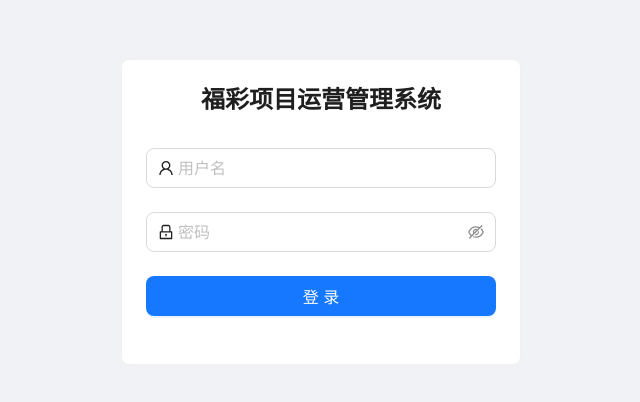
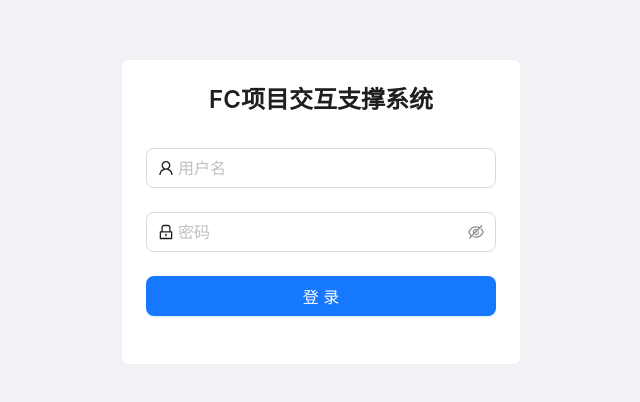
Before and after one commit to 24680Dxp/fc-yunying, a React (Vite) app in the folder frontend/: page /login in a window 1280 px wide. Shown: the part 188-590 px from the top of the page, without its empty margins (319-959 px from the left). Built offline with nearby package versions, Linux system fonts and the light colour scheme.

Commit message:
rename: 福彩项目运营管理系统 -> FC项目交互支撑系统

```diff
--- a/frontend/index.html
+++ b/frontend/index.html
@@ -3,7 +3,7 @@
   <head>
     <meta charset="UTF-8" />
     <meta name="viewport" content="width=device-width, initial-scale=1.0" />
-    <title>福彩项目运营管理系统</title>
+    <title>FC项目交互支撑系统</title>
   </head>
   <body>
     <div id="root"></div>
--- a/frontend/src/App.jsx
+++ b/frontend/src/App.jsx
@@ -122,7 +122,7 @@ function AppLayout() {
           fontWeight: 'bold',
           borderBottom: '1px solid rgba(255,255,255,0.1)',
         }}>
-          福彩项目运营管理系统
+          FC项目交互支撑系统
         </div>
         <Menu
           theme="dark"
--- a/frontend/src/pages/LoginPage.jsx
+++ b/frontend/src/pages/LoginPage.jsx
@@ -34,7 +34,7 @@ export default function LoginPage() {
     }}>
       <Card style={{ width: 400 }}>
         <Title level={3} style={{ textAlign: 'center', marginBottom: 32 }}>
-          福彩项目运营管理系统
+          FC项目交互支撑系统
         </Title>
         <Form onFinish={handleSubmit} size="large">
           <Form.Item name="username" rules={[{ required: true, message: '请输入用户名' }]}>
```
Also changed, not shown: 1 other file (tests, documents, lock files or other folders).
